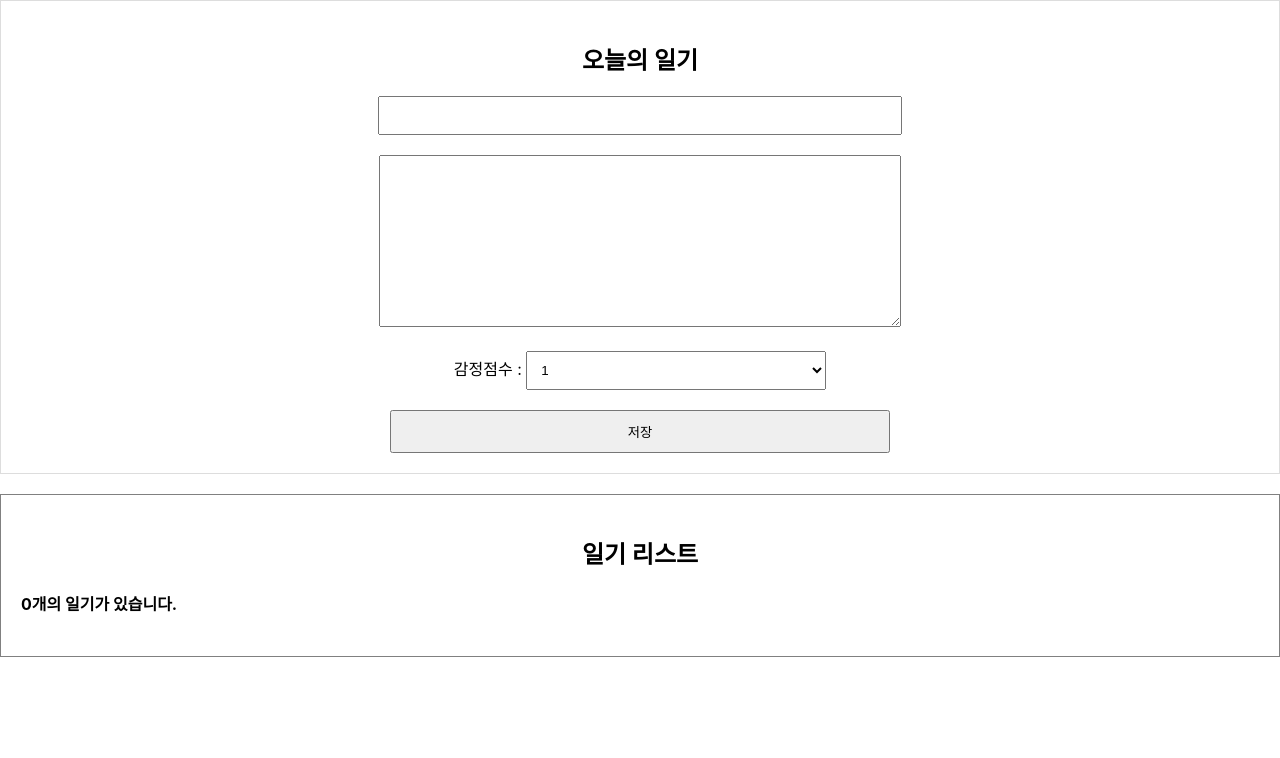
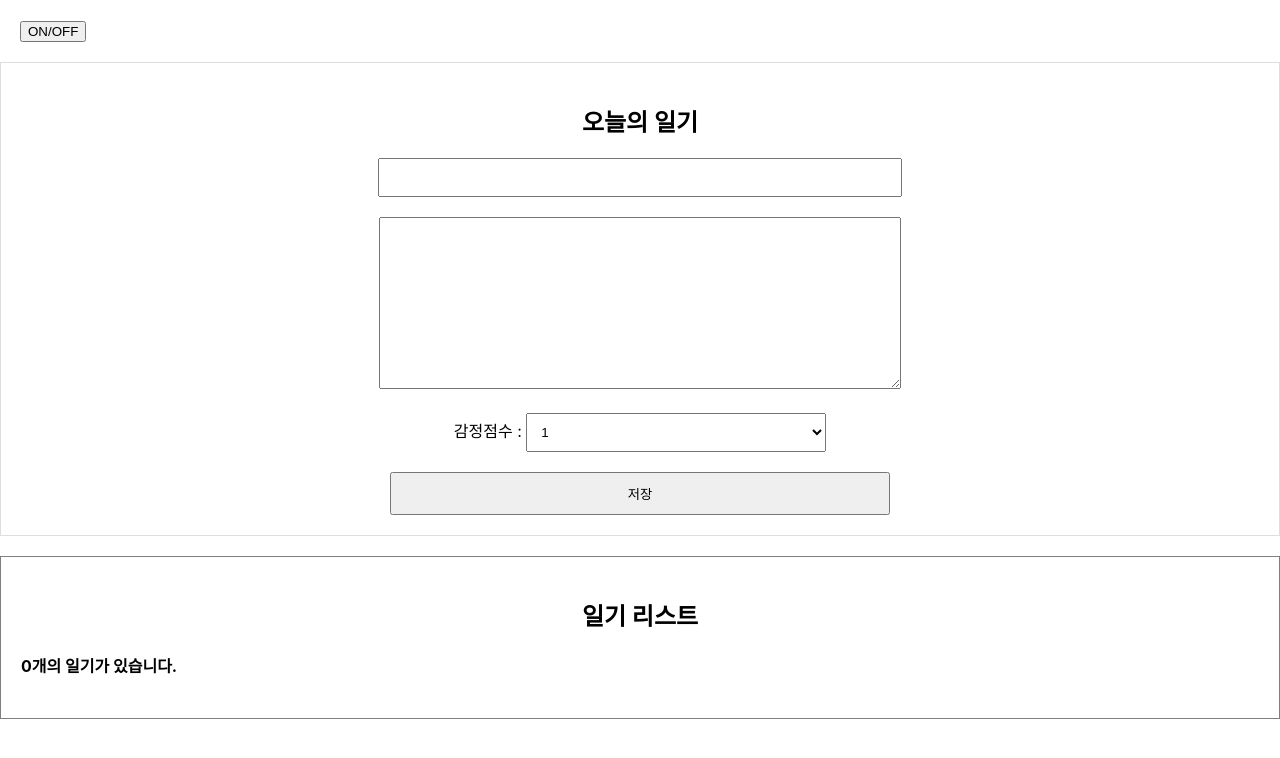
Before and after one commit to ccpjh/To-do-List, a React (Create React App) app: page / in a window 1280 px wide. Shown: the top 758 px of the page. Built offline with nearby package versions, Linux system fonts and the light colour scheme.

Commit message:
useEffect test

```diff
--- a/src/App.js
+++ b/src/App.js
@@ -1,6 +1,7 @@
 
 import DiaryEditor from './DiaryEditor';
 import DiaryList from "./DiaryList";
+import Lifecycle from './Lifecycle';
 import { useState, useRef } from 'react';
 import './App.css';
 
@@ -37,7 +38,8 @@
   }
 
   return (
-      <div className="App">
+    <div className="App">
+          <Lifecycle />
           <DiaryEditor onCreate={onCreate} />
           <DiaryList onEdit={onEdit} onRemove={onRemove} diaryList={data} />
       </div>
--- /dev/null
+++ b/src/Lifecycle.js
@@ -0,0 +1,28 @@
+import { useEffect, useState } from 'react';
+
+
+const UnmountTest = () => {
+    useEffect(() => {
+        console.log('mount!')
+        return () => {
+            console.log('unmount!')
+        }
+    }, [])
+
+    return <div>Unmount testing component</div>
+}
+
+const Lifecycle = () => {
+    const [isVisible, setIsVisible] = useState(false);
+    const toggle = () => setIsVisible(!isVisible);
+
+
+    return (
+        <div style={{ padding: 20 }}>
+            <button onClick={toggle}>ON/OFF</button>
+            {isVisible && <UnmountTest /> }
+        </div>
+    )
+}
+
+export default Lifecycle;
```
